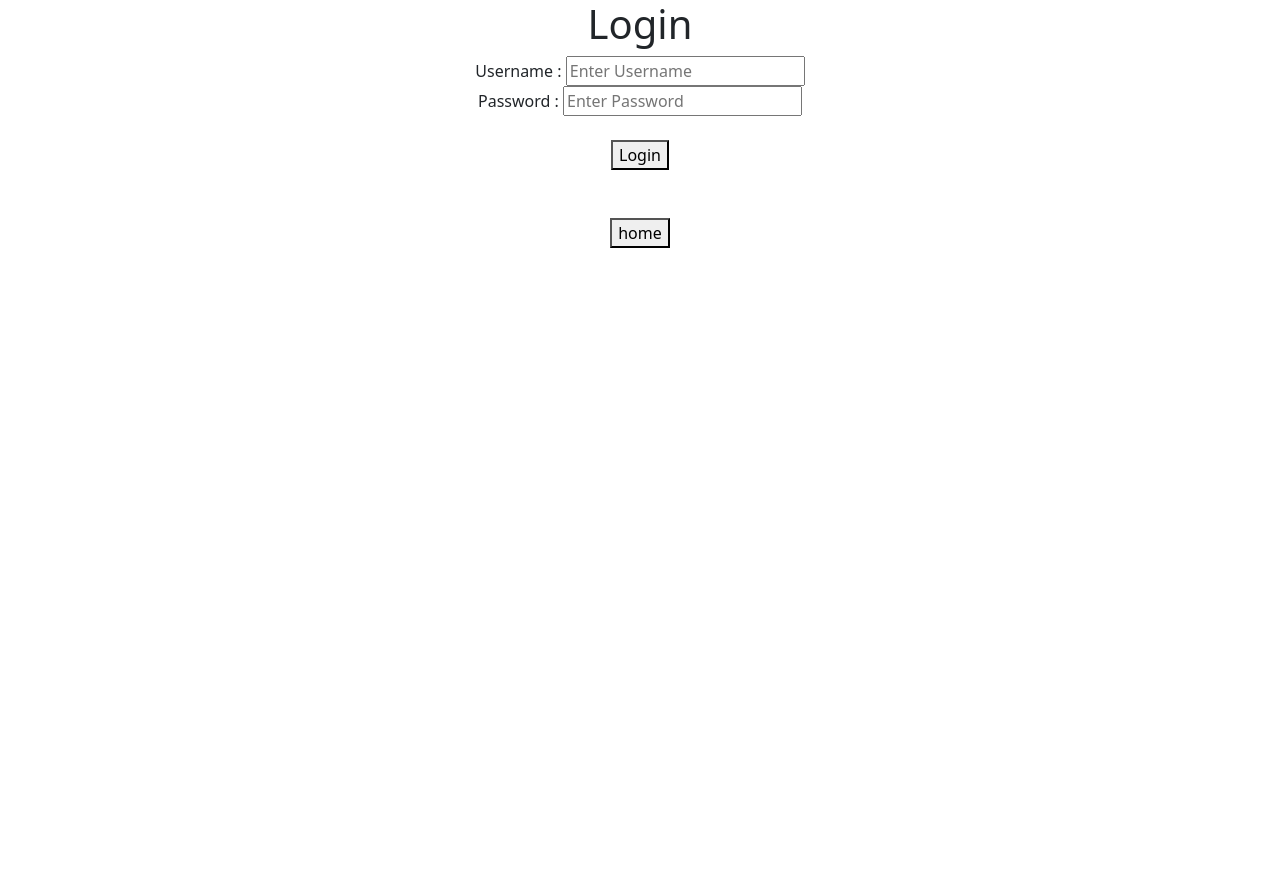
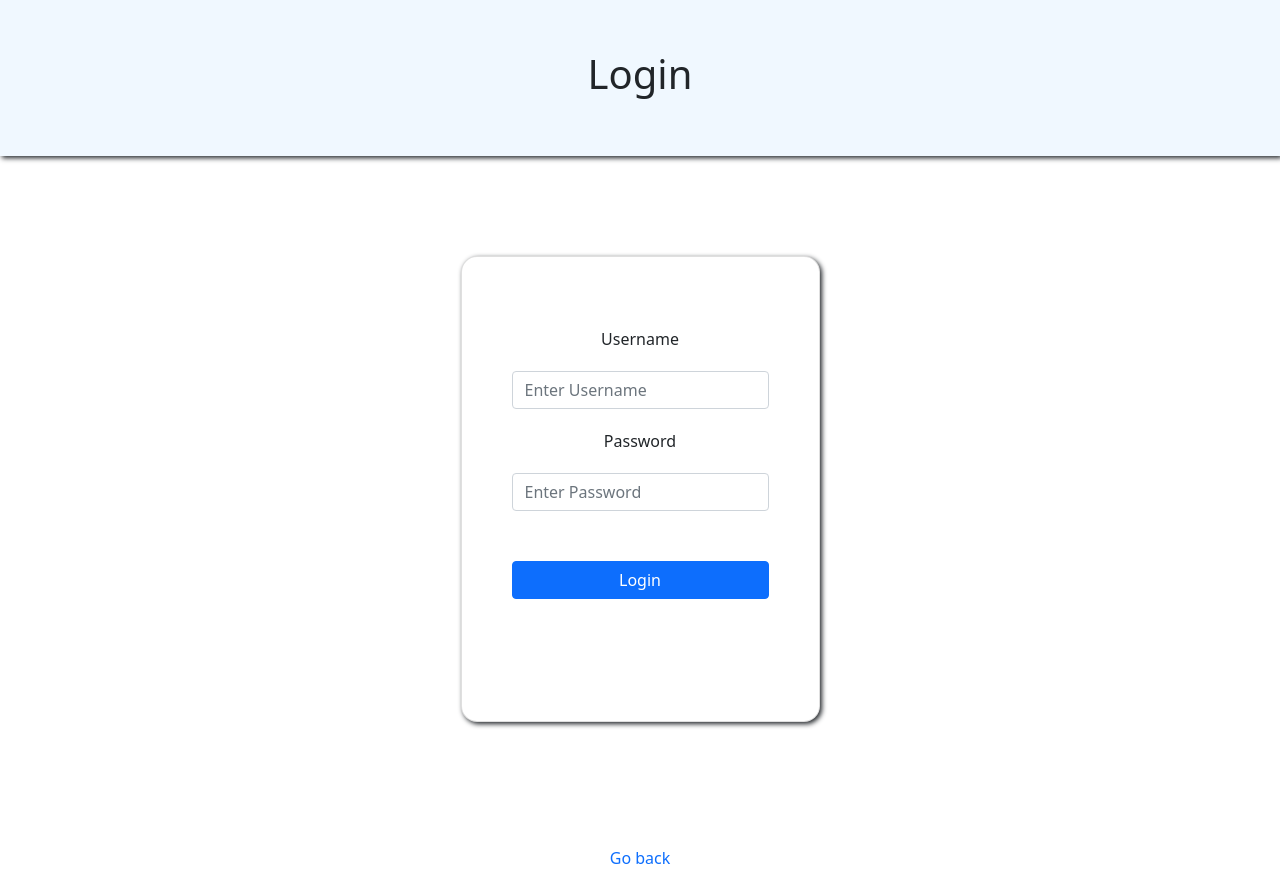
Before and after one commit to EPeralta18/CST438_Project02, a Django app: page /login/ in a window 1280 px wide. Before the commit the page ends 248 px from the top, so only its background shows below. Run offline with Django 3.2, Linux system fonts and the light colour scheme.

Commit message:
Changed login view html and css files

```diff
--- a/Templates/login.html
+++ b/Templates/login.html
@@ -14,17 +14,22 @@
 </head>
 
 <body>
-    <h1> Login</h1>
-    <form method='get'>
-        <div>
-            <label>Username : </label>
-            <input type="text" placeholder="Enter Username" name="username" required> <br>
-            <label>Password : </label>
-            <input type="password" placeholder="Enter Password" name="password" required> <br><br>
-            <button type="submit">Login</button> <br><br><br>
-            <button type="button" class="home"> home</button> <br>
+    <header>
+        <h1> Login</h1>
+    </header>
+    <form method='get' class="card">
+        <div class="form-group">
+            <label for="username">Username</label>
+            <input type="text" class="form-control" placeholder="Enter Username" id="username" required>
         </div>
+        <div class="form-group">
+            <label for="password">Password</label>
+            <input type="password" class="form-control" placeholder="Enter Password" id="password" required>
+        </div>
+        <button type="submit" class="btn btn-primary">Login</button> <br><br><br>
     </form>
+    <br>
+    <a href="../home">Go back</a>
 </body>
 
 </html>
--- a/assets/login/login.css
+++ b/assets/login/login.css
@@ -1,3 +1,37 @@
 body {
     text-align: center;
+    background-color: white;
 }
+
+header {
+    background-color: aliceblue;
+    box-shadow: 2px 2px 5px;
+    padding: 50px;
+}
+
+form {
+    padding:50px;
+    margin: 20px;
+    max-width: max-content;
+    min-width: fit-content;
+    margin: 100px auto;
+}
+
+.card {
+    box-shadow: 2px 2px 5px;
+    border-radius: 1rem;
+}
+
+label {
+    margin: none;
+    text-align: left;
+    padding: 20px;
+}
+
+button {
+    margin-top: 50px;
+}
+
+a {
+    text-decoration: none;
+}
```
